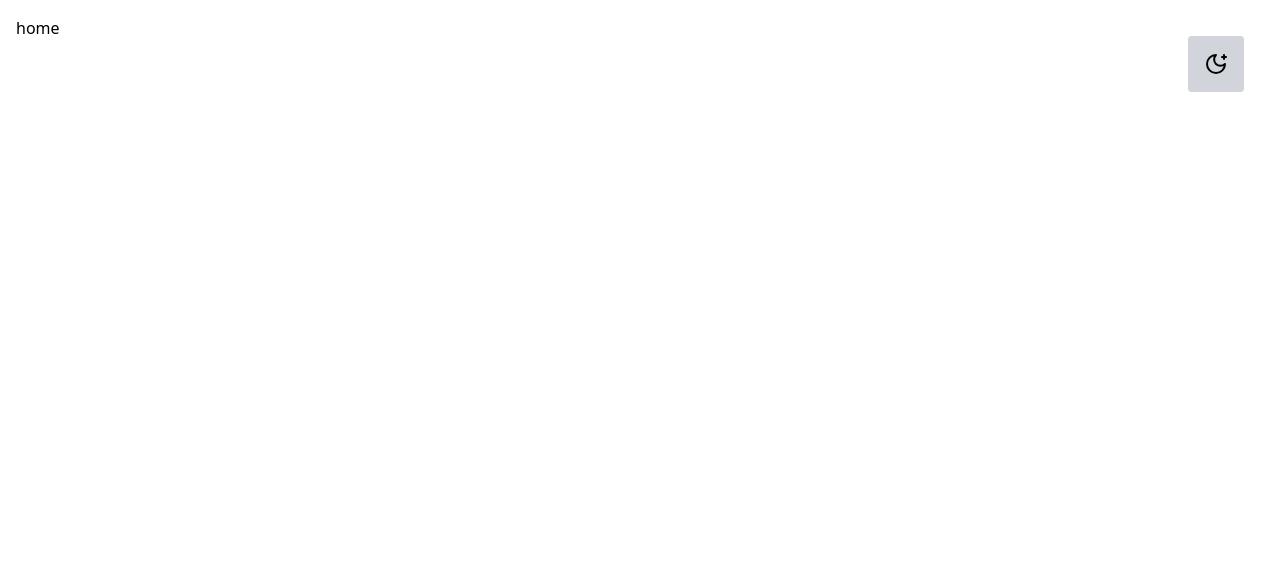
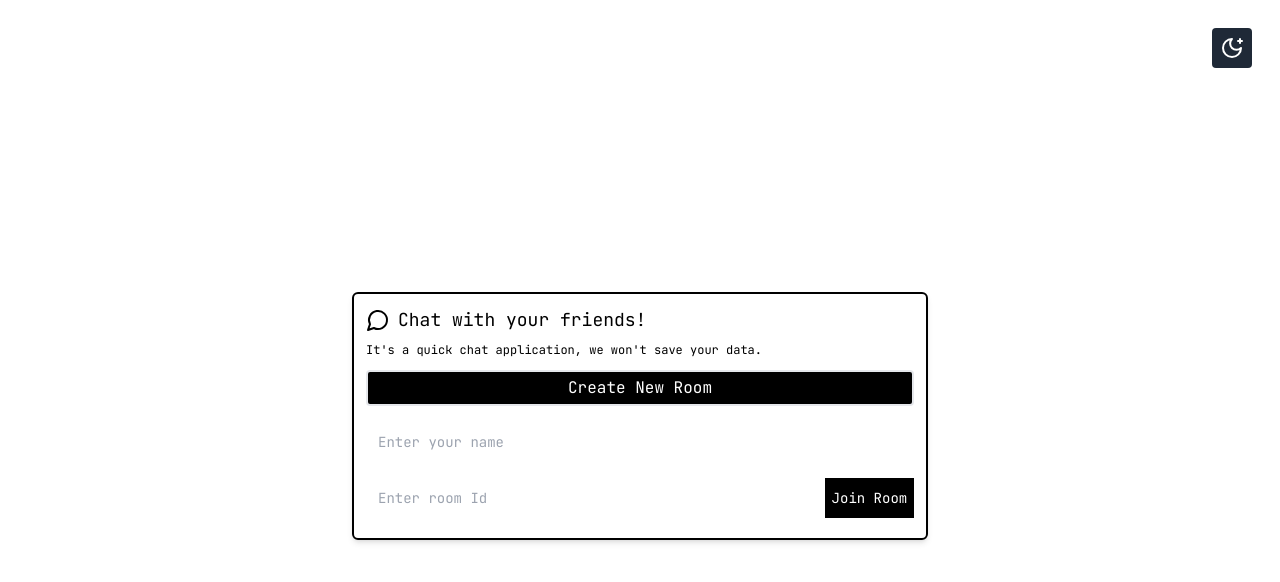
Before and after one commit to AnandRP2030/chat-app, a React (Vite) app in the folder client/: page / in a window 1280 px wide. Shown: the top 582 px of the page. Built offline with nearby package versions, Linux system fonts and the light colour scheme.

Commit message:
feat: create room component created

```diff
--- a/client/index.html
+++ b/client/index.html
@@ -1,15 +1,23 @@
-<!doctype html>
+<!DOCTYPE html>
 <html lang="en">
   <head>
     <meta charset="UTF-8" />
     <link rel="icon" type="image/svg+xml" href="/vite.svg" />
     <meta name="viewport" content="width=device-width, initial-scale=1.0" />
-    <title>Chat App </title>
+    <title>Chat App</title>
     <script>
       if (localStorage.getItem("chat-app-theme") === "dark") {
-        document.documentElement.classList.add("dark")
+        document.documentElement.classList.add("dark");
       }
     </script>
+
+    <!-- google fonts  -->
+    <link rel="preconnect" href="https://fonts.googleapis.com" />
+    <link rel="preconnect" href="https://fonts.gstatic.com" crossorigin />
+    <link
+      href="https://fonts.googleapis.com/css2?family=JetBrains+Mono:ital,wght@0,100..800;1,100..800&display=swap"
+      rel="stylesheet"
+    />
   </head>
   <body>
     <div id="root"></div>
--- /dev/null
+++ b/client/src/App.css
@@ -0,0 +1,3 @@
+body {
+  font-family: "JetBrains Mono", "sans-serif";
+}
--- a/client/src/App.tsx
+++ b/client/src/App.tsx
@@ -1,12 +1,15 @@
+import { CreateNewRoom } from "./components/room/createNewRoom";
 import { DarkModeToggle } from "./config/theme";
-
+import "./App.css";
 function App() {
   return (
-    <div className="min-h-screen bg-white text-black dark:bg-gray-900 dark:text-white p-4">
+    <div className="min-h-screen bg-white  text-black dark:bg-black dark:text-white p-4">
       <div className="absolute top-5 right-5">
         <DarkModeToggle />
       </div>
-      <h1> home</h1>
+      <div className="flex items-center min-h-screen max-w-xl mx-auto">
+        <CreateNewRoom />
+      </div>
     </div>
   );
 }
--- /dev/null
+++ b/client/src/assets/icons/ChatIcon.tsx
@@ -0,0 +1,18 @@
+export const ChatIcon = () => {
+  return (
+    <svg
+      xmlns="http://www.w3.org/2000/svg"
+      width="24"
+      height="24"
+      viewBox="0 0 24 24"
+      fill="none"
+      stroke="currentColor"
+      stroke-width="2"
+      stroke-linecap="round"
+      stroke-linejoin="round"
+      className="lucide lucide-message-circle w-6 h-6"
+    >
+      <path d="M7.9 20A9 9 0 1 0 4 16.1L2 22Z"></path>
+    </svg>
+  );
+};
--- /dev/null
+++ b/client/src/components/room/createNewRoom.tsx
@@ -0,0 +1,33 @@
+import { ChatIcon } from "../../assets/icons/ChatIcon";
+
+export const CreateNewRoom = () => {
+  return (
+    <div className="border-black border-2 shadow-md rounded-md dark:border-gray-500 mx-auto w-full p-3">
+      <div className="flex items-center">
+        <span>
+          <ChatIcon />
+        </span>
+        <p className="ms-2  text-lg"> Chat with your friends!</p>
+      </div>
+      <p className="text-xs mt-2">
+        It's a quick chat application, we won't save your data.
+      </p>
+      <button className="w-full mt-3 bg-black text-white border-2 rounded dark:bg-white dark:text-black  py-1 my-2">
+        Create New Room
+      </button>
+      <input
+        className="w-full px-3 bg-transparent my-3 h-8 text-sm py-3"
+        type="text"
+        placeholder="Enter your name"
+      />
+      <div className="flex justify-between items-center">
+        <input
+          className="w-10/12 px-3 bg-transparent my-3 h-8 text-sm py-3"
+          type="text"
+          placeholder="Enter room Id"
+        />
+        <button className="w-2/12 bg-black hover:text-red-500 hover:shadow-sm text-white h-10 text-sm border-none ml-3">Join Room</button>
+      </div>
+    </div>
+  );
+};
--- a/client/src/config/theme.tsx
+++ b/client/src/config/theme.tsx
@@ -17,7 +17,7 @@ export const DarkModeToggle = () => {
   }, [isDarkMode]);
   return (
     <button
-      className="m-4 p-4 bg-gray-300 dark:bg-gray-700 rounded"
+      className="m-2 p-2 bg-gray-800 text-white dark:bg-gray-700 rounded"
       onClick={() => {
         setIsDarkMode(!isDarkMode);
       }}
--- a/client/src/pages/chat.tsx
+++ b/client/src/pages/chat.tsx
@@ -1,4 +1,4 @@
-import React, { useState, useEffect, useRef, FormHTMLAttributes } from "react";
+import React, { useState, useEffect, useRef } from "react";
 
 export const Chat = () => {
   const [socket, setSocket] = useState();
```
